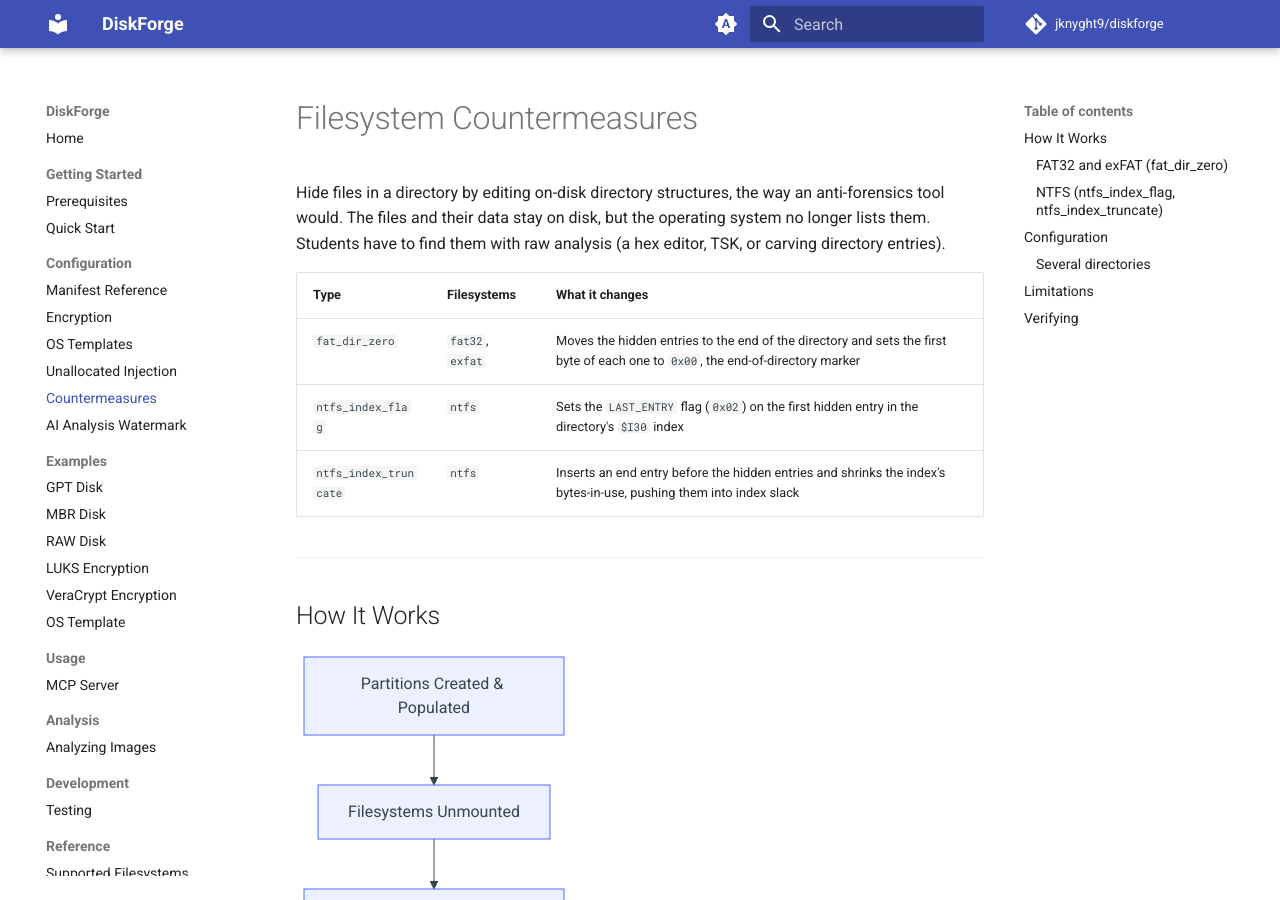
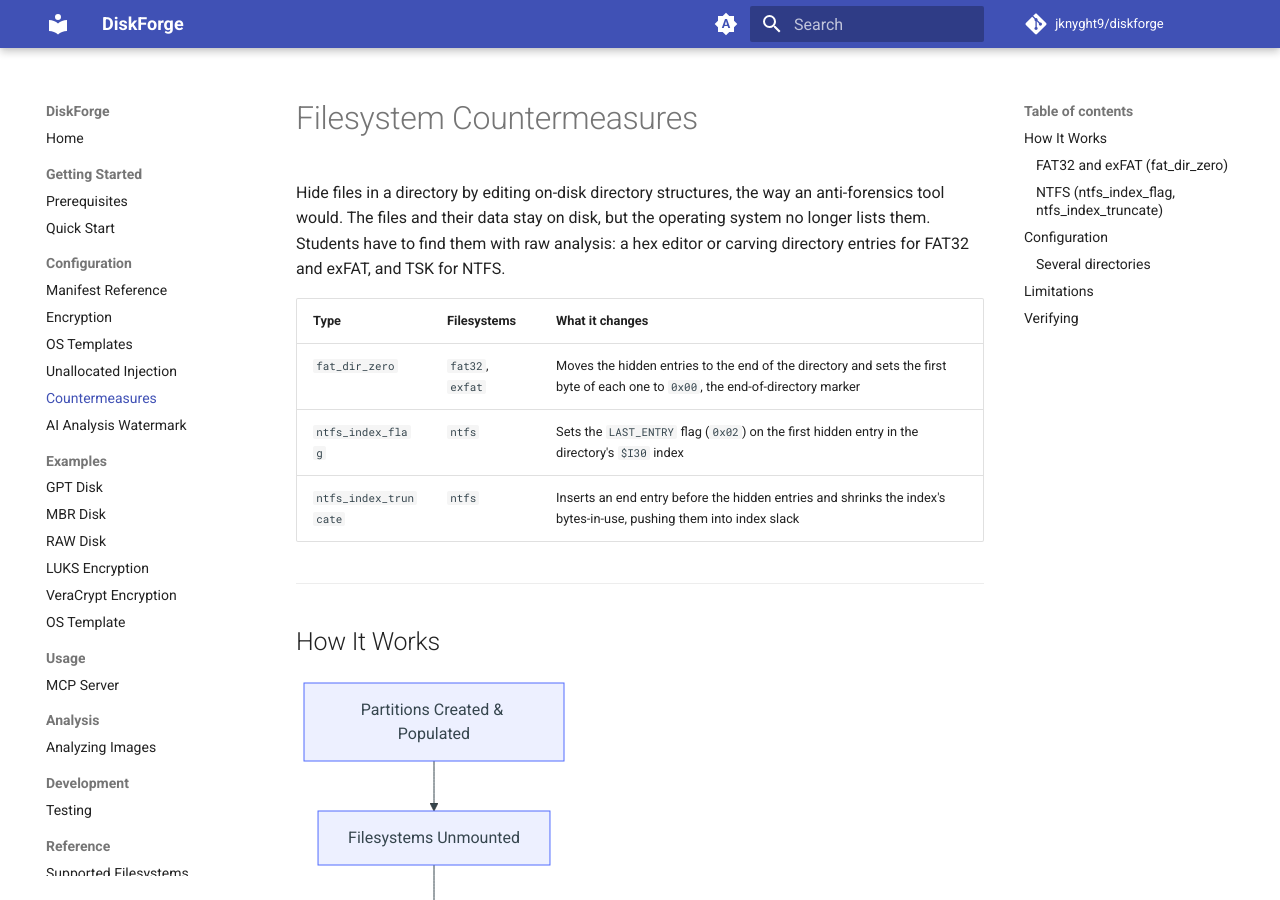
Before and after one commit to jknyght9/diskforge, an MkDocs documentation site: the page built from docs/configuration/countermeasures.md, in a window 1280 px wide and 900 px high. Built offline with MkDocs 1.6.1 and Material for MkDocs 9.7.7, drawn with Linux system fonts in a browser that asks for light colours; comment, search, counter and statistics services are not loaded; some of the changed text lies outside the part shown.

Commit message:
Docs: TSK does not list fat_dir_zero entries
Verified with fls -r and fls -rd on FAT32 and exFAT; only a hex view of the
directory clusters shows them.

Co-Authored-By: Claude Opus 5.5 (1M context) <noreply@anthropic.com>

```diff
--- a/docs/configuration/countermeasures.md
+++ b/docs/configuration/countermeasures.md
@@ -1,6 +1,6 @@
 # Filesystem Countermeasures
 
-Hide files in a directory by editing on-disk directory structures, the way an anti-forensics tool would. The files and their data stay on disk, but the operating system no longer lists them. Students have to find them with raw analysis (a hex editor, TSK, or carving directory entries).
+Hide files in a directory by editing on-disk directory structures, the way an anti-forensics tool would. The files and their data stay on disk, but the operating system no longer lists them. Students have to find them with raw analysis: a hex editor or carving directory entries for FAT32 and exFAT, and TSK for NTFS.
 
 | Type | Filesystems | What it changes |
 |------|-------------|-----------------|
@@ -27,6 +27,8 @@ Countermeasures run after every partition is populated and unmounted, and before
 A FAT directory is a list of 32-byte entries, and a first byte of `0x00` means "no more entries". DiskForge moves the hidden files' entries (including FAT32 long-filename entries and the full exFAT entry set) to the end of the directory, after the visible ones, and then zeroes the first byte of each hidden entry. Windows stops reading at the first zeroed entry. Linux skips each one as free. The rest of every entry, including the name, timestamps, starting cluster and size, is left intact, and so is the file data.
 
 The order you list files in `hide` doesn't matter. Any entries in the directory can be hidden.
+
+TSK stops at the zeroed byte too: `fls` and `fls -d` don't list the hidden entries at all, not even as deleted. The only way to find them is to read the directory's clusters in a hex editor.
 
 ### NTFS (`ntfs_index_flag`, `ntfs_index_truncate`)
 
```
